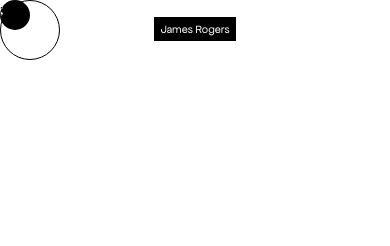
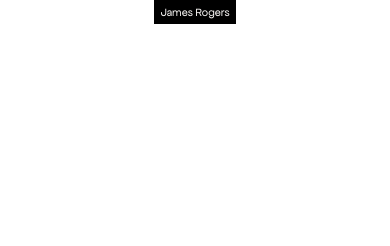
Before and after one commit to napacreativeco/jamesrogers-2021, a Gatsby site: page / in a window 390 px wide. Shown: the top 246 px of the page. Built offline with nearby package versions, Linux system fonts and the light colour scheme; Gatsby itself is replaced by a stand-in of ours.

Commit message:
media queries

```diff
--- a/package.json
+++ b/package.json
@@ -33,6 +33,7 @@
     "react-content-loader": "^6.0.3",
     "react-dom": "^17.0.1",
     "react-helmet": "^6.1.0",
+    "react-responsive": "^9.0.0-beta.4",
     "react-use": "^17.3.1",
     "styled-components": "^5.3.3",
     "three": "^0.133.1"
--- a/src/components/CustomCursor/style.css
+++ b/src/components/CustomCursor/style.css
@@ -163,3 +163,13 @@
     transform: translate(0px, -50%);
   }
 }
+
+@media screen and (max-width: 550px) {
+  .cursor-wrapper,
+  .main-cursor,
+  .main-cursor-background,
+  .secondary-cursor,
+  .cursor-background {
+    display: none !important;
+  }
+}
--- a/src/components/CustomCursor/style.scss
+++ /dev/null
@@ -1,165 +0,0 @@
-.main-cursor,
-.secondary-cursor {
-  z-index: 10000;
-
-  pointer-events: none;
-  // overflow: hidden;
-  transform: translate3d(0, 0, 0);
-  position: fixed;
-}
-
-.main-cursor {
-  transition: opacity 1s cubic-bezier(0.77, 0, 0.175, 1);
-  animation: fadeIn 1s cubic-bezier(0.77, 0, 0.175, 1) 0s forwards;
-  mix-blend-mode: difference;
-
-
-}
-.main-cursor .main-cursor-background {
-    width: 30px;
-    height: 30px;
-    background: white;
-    border-radius: 50%;
-  }
-
-.secondary-cursor {
-  width: 60px;
-  height: 60px;
-
-}
-.secondary-cursor .cursor-background {
-    width: 100%;
-    height: 100%;
-    border-radius: 50%;
-    border: 1px solid black;
-    position: relative;
-
-}
-.secondary-cursor .cursor-background:after,
-.secondary-cursor .cursor-background:before {
-  content: "";
-  width: 3px;
-  height: 3px;
-  border-radius: 50%;
-  background: white;
-  display: block;
-  position: absolute;
-  top: 50%;
-  transform: translateY(-50%);
-  animation: fadeOut 0.75s cubic-bezier(0.77, 0, 0.175, 1) 0s forwards;
-}
-.secondary-cursor .cursor-background:before {
-    left: 10px;
-}
-
-  .secondary-cursor .cursor-background:after {
-    right: 10px;
-}
-
-.slider-drag   .main-cursor {
-    animation: fadeOut 0.75s cubic-bezier(0.77, 0, 0.175, 1) 0s forwards;
-}
-
-
-
-.slider-drag .cursor-background {
-    animation: scaleUp 1s cubic-bezier(0.77, 0, 0.175, 1) 0s forwards,
-      bgUp 1s cubic-bezier(0.77, 0, 0.175, 1) 0s forwards;
-
-}
-.slider-drag .cursor-background:after {
-    animation: fadeIn 1s cubic-bezier(0.77, 0, 0.175, 1) 0s forwards,
-      translateRightDot 1s cubic-bezier(0.77, 0, 0.175, 1) 0s forwards;
-}
-
-  .slider-drag .cursor-background:before {
-    animation: fadeIn 1s cubic-bezier(0.77, 0, 0.175, 1) 0s forwards,
-      translateLeftDot 1s cubic-bezier(0.77, 0, 0.175, 1) 0s forwards;
-}
-.slider-drag .hamburger .cursor-background {
-    animation: fadeOut 1s cubic-bezier(0.77, 0, 0.175, 1) 0s forwards;
-}
-
-.slider-drag .hamburger .main-cursor-background {
-    animation: scaleUp 1s cubic-bezier(0.77, 0, 0.175, 1) 0s forwards;
-}
-
-@keyframes fadeIn {
-  0% {
-    opacity: 0;
-  }
-
-  100% {
-    opacity: 1;
-  }
-}
-
-@keyframes fadeOut {
-  0% {
-    opacity: 1;
-  }
-
-  100% {
-    opacity: 0;
-  }
-}
-
-@keyframes bgUp {
-  from {
-    background-color: transparent;
-  }
-
-  to {
-    background-color: black;
-  }
-}
-
-@keyframes bgDown {
-  from {
-    background-color: black;
-  }
-
-  to {
-    background-color: transparent;
-  }
-}
-
-@keyframes scaleUp {
-  from {
-    transform: scale(1);
-  }
-
-  to {
-    transform: scale(1.5);
-  }
-}
-
-@keyframes scaleDown {
-  from {
-    transform: scale(1.5);
-  }
-
-  to {
-    transform: scale(1);
-  }
-}
-
-@keyframes translateLeftDot {
-  from {
-    transform: translate(20px, -50%);
-  }
-
-  to {
-    transform: translate(0px, -50%);
-  }
-}
-
-@keyframes translateRightDot {
-  from {
-    transform: translate(-20px, -50%);
-  }
-
-  to {
-    transform: translate(0px, -50%);
-  }
-}
--- a/src/pages/index.js
+++ b/src/pages/index.js
@@ -46,7 +46,12 @@ const IndexPage = () => {
         }, 1000);
 
       Aos.init({ duration: 1000 });
-    }, [])
+    }, []);
+
+    const isTouchDevice = () => {
+        return window.matchMedia("(pointer: coarse)").matches
+    }
+    console.log(isTouchDevice())
 
     return (
         <CustomCursorManager>
```
Also changed, not shown: 1 other file. Lines whose indentation alone changed are shown as unchanged.
